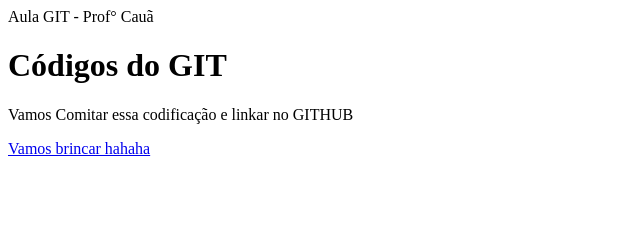
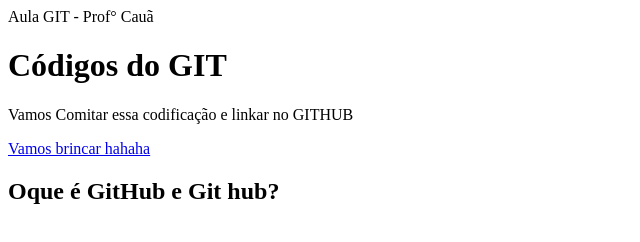
Before and after one commit to guisete/github, a plain HTML site: page index.html in a window 1280 px wide. Shown: the whole page, without its empty margins (0-640 px from the left). Drawn offline with Linux system fonts and the light colour scheme.

Commit message:
adicionei um sction

```diff
--- a/index.html
+++ b/index.html
@@ -16,3 +16,7 @@
             <span>Vamos brincar hahaha</span>
         </a>
     </main>
+    <!--Parte doi do nosso projeto começa aqui-->
+
+    <section class="conteudo">
+        <h2>Oque é GitHub e Git hub? </h2>
```
